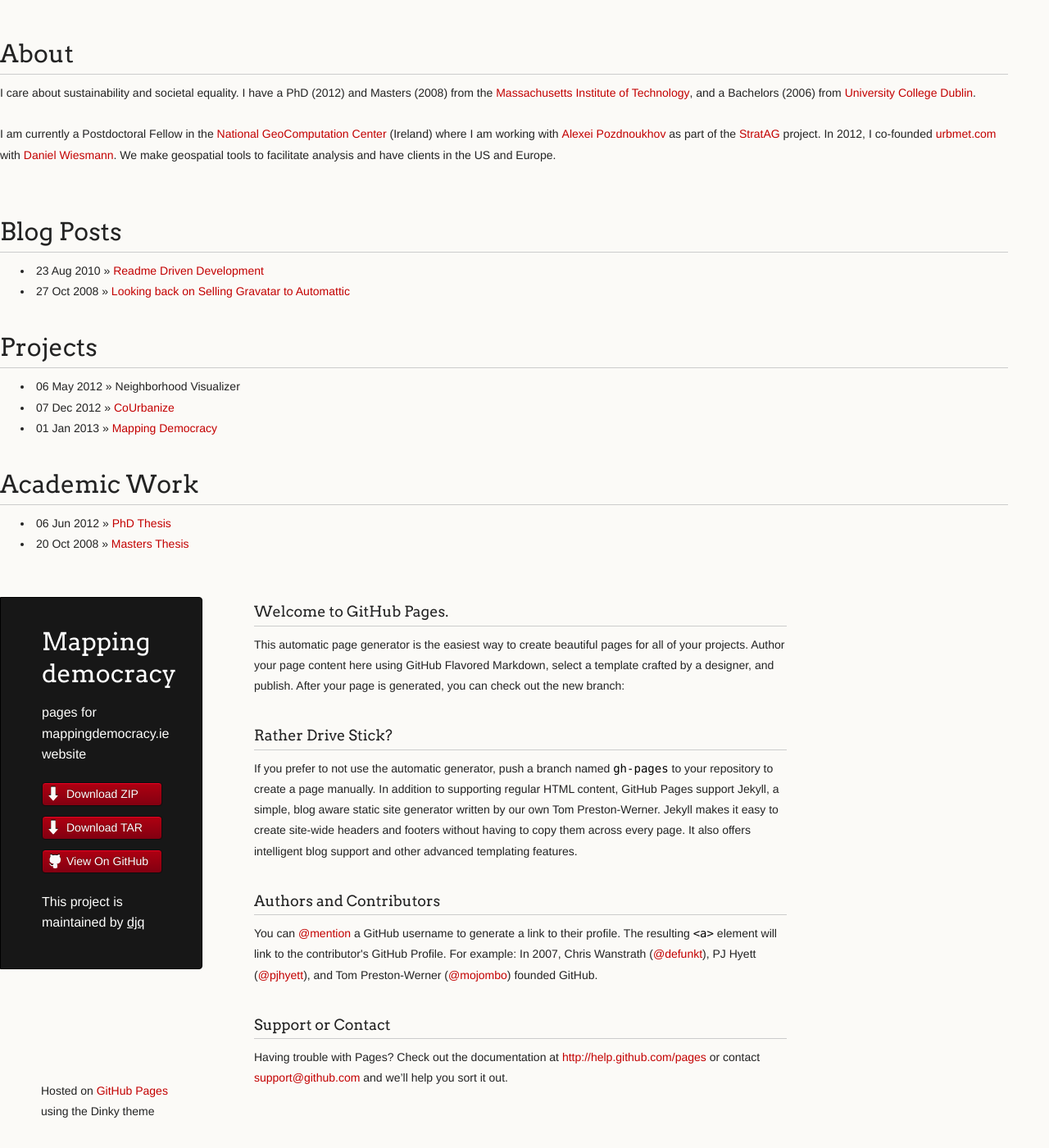
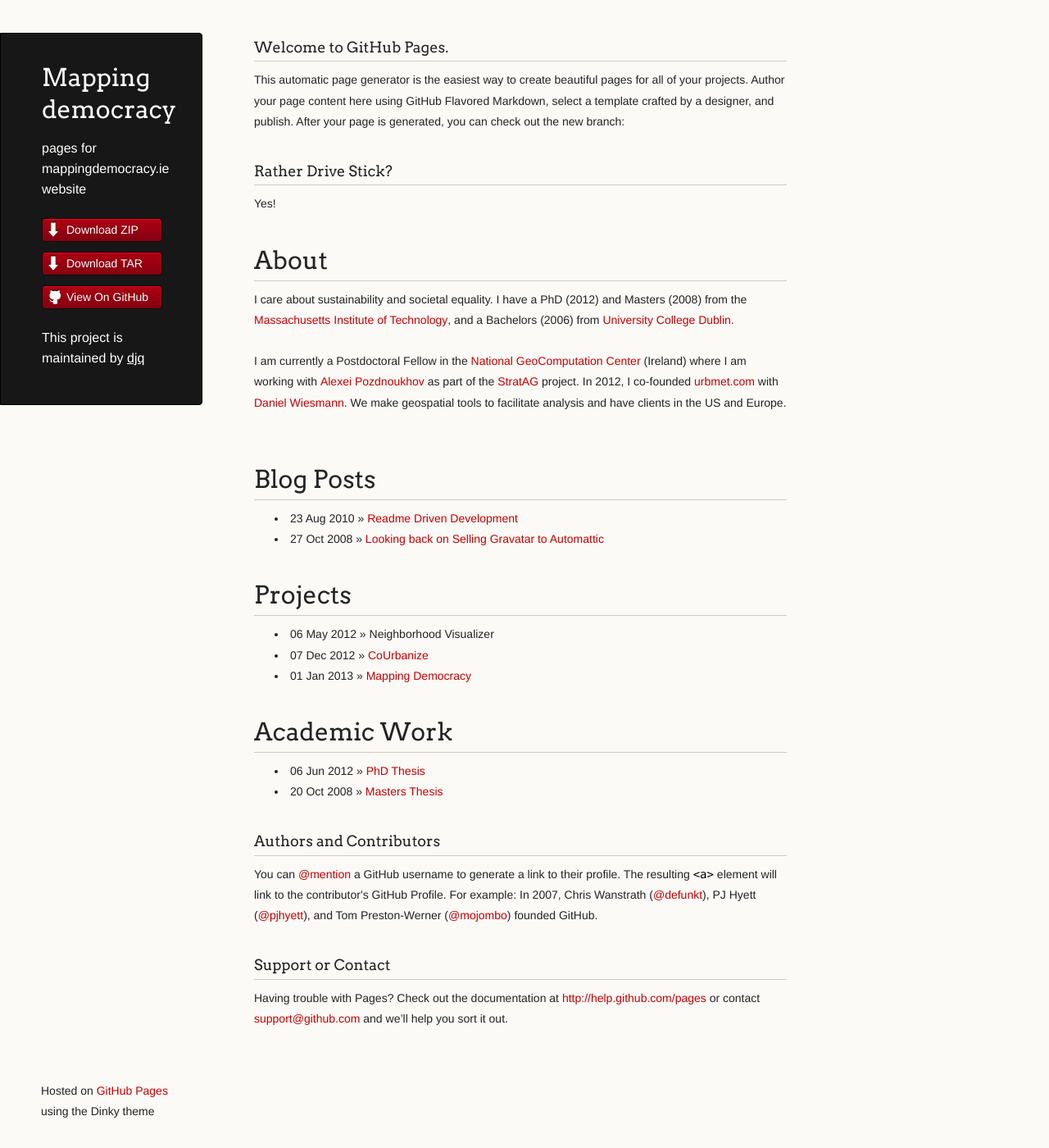
Before and after one commit to djq/mapping_democracy, a Jekyll site: the page built from index.html, in a window 1280 px wide and 1400 px high. Shown: the whole window at 82% size. Built offline with Jekyll 4.4.1, drawn with Linux system fonts in a browser that asks for light colours; Markdown is read by kramdown in place of the engine named in the settings.

Commit message:
tweaking layout

```diff
--- a/_layouts/default.html
+++ b/_layouts/default.html
@@ -27,9 +27,6 @@ var WRInitTime=(new Date()).getTime();
 <!-- ClickTale end of Top part -->
 
 
-
-  {{ content }}
-
    <div class="wrapper">
       <header>
         <h1 class="header">Mapping democracy</h1>
@@ -53,7 +50,9 @@ var WRInitTime=(new Date()).getTime();
 
 <h3>Rather Drive Stick?</h3>
 
-<p>If you prefer to not use the automatic generator, push a branch named <code>gh-pages</code> to your repository to create a page manually. In addition to supporting regular HTML content, GitHub Pages support Jekyll, a simple, blog aware static site generator written by our own Tom Preston-Werner. Jekyll makes it easy to create site-wide headers and footers without having to copy them across every page. It also offers intelligent blog support and other advanced templating features.</p>
+<p>Yes!</p>
+
+ {{ content }}
 
 <h3>Authors and Contributors</h3>
 
```
